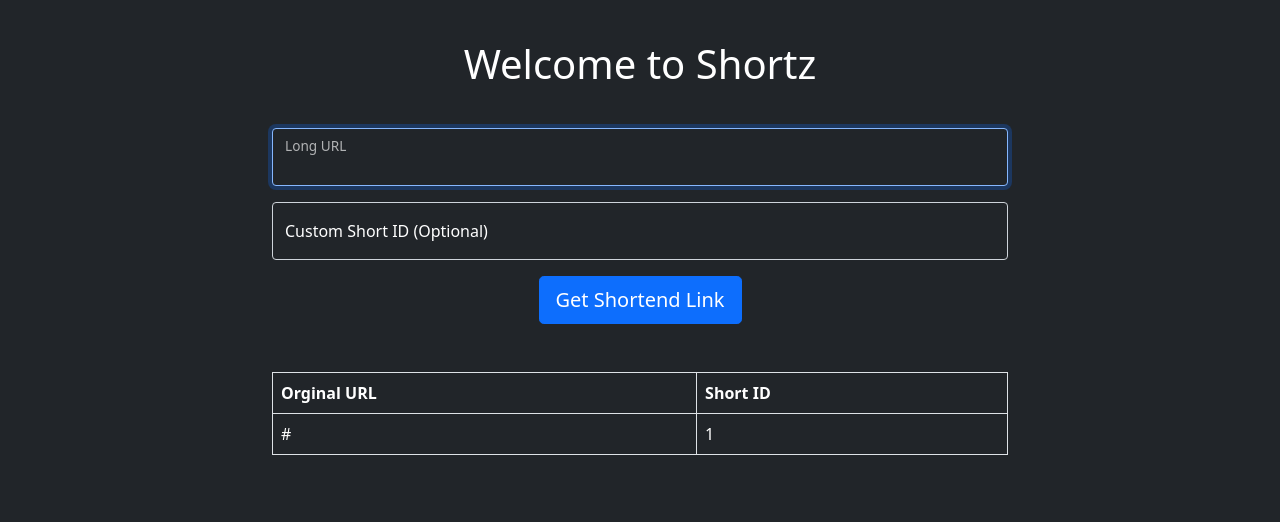
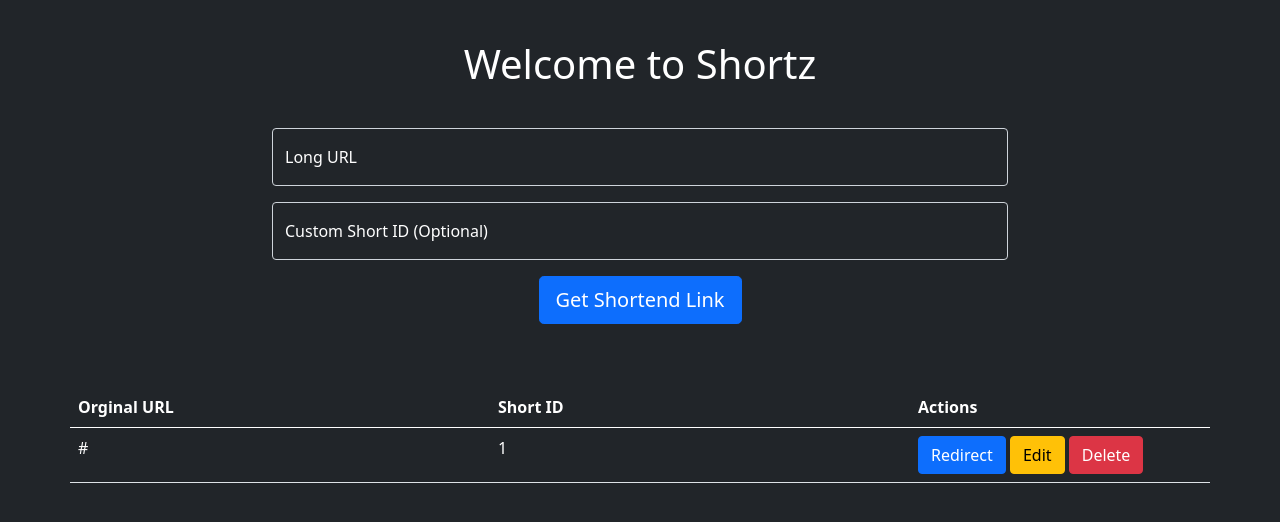
Before and after one commit to danulawa/shortz-test, a Flask app: page / in a window 1280 px wide. Shown: the top 522 px of the page. Run offline with Flask 2, Linux system fonts and the light colour scheme; tables that the repository leaves empty hold one stand-in row (values such as "Sample post").

Commit message:
CRUD Completed

```diff
--- a/core/routes.py
+++ b/core/routes.py
@@ -1,3 +1,4 @@
+from ast import Delete
 from datetime import datetime
 from core.models import ShortUrls
 from core import app, db
@@ -30,8 +31,7 @@ def index():
         if not short_id:
             short_id = generate_short_id(8)
 
-        new_link = ShortUrls(
-            original_url=url, short_id=short_id, created_at=datetime.now())
+        new_link = ShortUrls(original_url=url, short_id=short_id, created_at=datetime.now())
         db.session.add(new_link)
         db.session.commit()
         short_url = request.host_url + short_id
@@ -54,3 +54,41 @@ def redirect_url(short_id):
     else:
         flash('Invalid URL')
         return redirect(url_for('index'))
+
+
+@app.route('/update/<id>', methods=['GET', 'POST'])
+def update(id):
+
+    if request.method == 'POST':
+
+        url = request.form['url']
+        short_id = request.form['custom_id']
+
+        UpdatedUrl = ShortUrls.query.filter_by(id=id).first()
+
+        UpdatedUrl.id = id
+        UpdatedUrl.original_url = url
+        UpdatedUrl.short_id = short_id
+
+        db.session.commit()
+        short_url = request.host_url + short_id
+
+        all_data = ShortUrls.query.all()
+
+        return render_template('index.html', datas=all_data)
+
+    row_data = ShortUrls.query.filter_by(id=id).first()
+    return render_template('update.html',datas=row_data)
+
+
+@app.route('/delete/<id>', methods=['GET', 'POST'])
+def delete(id):
+
+    DeleteRow = ShortUrls.query.filter_by(id=id).first()
+
+    db.session.delete(DeleteRow)
+    db.session.commit()
+
+    all_data = ShortUrls.query.all()
+
+    return render_template('index.html', datas=all_data)
--- a/core/templates/base.html
+++ b/core/templates/base.html
@@ -7,12 +7,24 @@
 
     <!-- Bootstrap CSS -->
     <link href="https://cdn.jsdelivr.net/npm/bootstrap@5.1.0/dist/css/bootstrap.min.css" rel="stylesheet" integrity="sha384-KyZXEAg3QhqLMpG8r+8fhAXLRk2vvoC2f3B09zVXn8CA5QIVfZOJ3BCsw2P0p/We" crossorigin="anonymous">
-    <link href="css/style.css" rel="stylesheet">
     <link rel="shortcut icon" href="Img/Shortz-Logo.png">
+
+    <style>
+
+        input:-webkit-autofill,
+        input:-webkit-autofill:hover,
+        input:-webkit-autofill:focus,
+        input:-webkit-autofill:active{
+            -webkit-box-shadow: 0 0 0 30px rgb(20, 23, 25) inset !important;
+            -webkit-text-fill-color: white;
+        }
+
+    </style>
 
     <title>{% block title %} {% endblock %}</title>
   </head>
   <body class = 'bg-dark'>
+
     <div class="container mt-3">
         {% for message in get_flashed_messages() %}
             <div class="alert alert-danger">{{ message }}</div>
--- a/core/templates/index.html
+++ b/core/templates/index.html
@@ -10,14 +10,12 @@
             <form method="post" action="{{url_for('index')}}">
             <div class="text-white form-floating mb-3">
                 <input type="text" name="url" id="url"
-                    placeholder="Enter looooooooooooong URL" class="form-control bg-dark text-white"
-                    value="{{ request.form['url'] }}" autofocus></input>
+                    placeholder="Enter looooooooooooong URL" class="form-control bg-dark text-white"></input>
                 <label for="url">Long URL</label>
             </div>
             <div class="text-white form-floating mb-3">
                 <input type="text" name="custom_id" id="custom_id"
-                    placeholder="Want to customise? (optional)" class="form-control bg-dark text-white"
-                    value="{{ request.form['custom_id'] }}"></input>
+                    placeholder="Want to customise? (optional)" class="bg-dark text-white form-control"></input>
                 <label for="custom_id">Custom Short ID (Optional) </label>
             </div>
 
@@ -32,22 +30,37 @@
             {% endif %}
 
         <br><br>
+        </div>
+        <div class="col-md-2"></div>
 
-        <table class='text-white table table-bordered'>
-            <thead>
-                <th>Orginal URL</th>
+        <!-- style="display: inline-block;width: 500px;white-space: nowrap;overflow: hidden !important;text-overflow: ellipsis;" -->
+
+        <table class='text-white table'>
+            <thead style="height: 55px;">
+                <th style = "width:400px;">Orginal URL</th>
+                <th style = "width:20px;"></th>
                 <th>Short ID</th>
+                <th style = "width:300px;">Actions</th>
             </thead>
             <tbody>
                 {% for row in datas %}
-                <tr>
-                    <td style="overflow:hidden;text-overflow:ellipsis;">{{row.original_url}}</td>
-                    <td>{{row.short_id}}</td>
+                <tr style="height: 55px;">
+                    <td style="width: 400px;height:55px;white-space: nowrap;overflow: hidden !important;text-overflow: ellipsis;display:block;">
+                        {{row.original_url}}
+                    </td>
+                    <td style = "width:20px;"></td>
+                    <td>
+                        {{row.short_id}}
+                    </td>
+                    <td style = "width:300px;">
+                        <a href='{{row.original_url}}' class='btn btn-primary' target="_blank">Redirect</a>
+                        <a href='/update/{{row.id}}' class='btn btn-warning' data-target="#modaledit{{row.id}}">Edit</a>
+                        <a href='/delete/{{row.id}}' class='btn btn-danger' data-target="#modaledit{{row.id}}">Delete</a>
+                    </td>
                 </tr>
                 {%endfor%}
             </tbody>
             </table>
-        </div>
-        <div class="col-md-2"></div>
+
     </div>
 {% endblock %}
```
Also changed, not shown: core/templates/update.html (added, +38 -0 lines), core/shorty.db.
